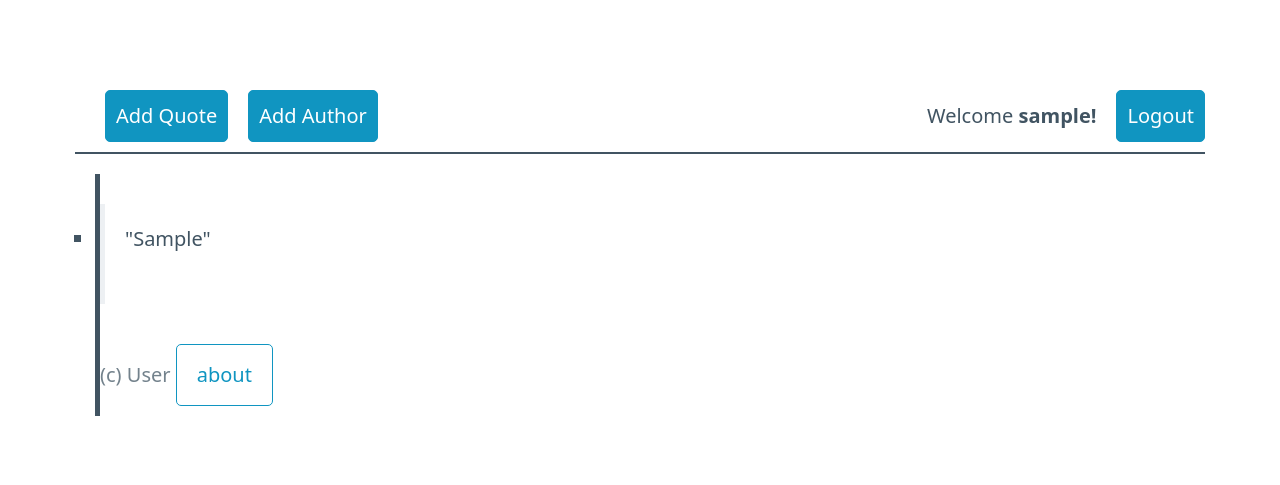
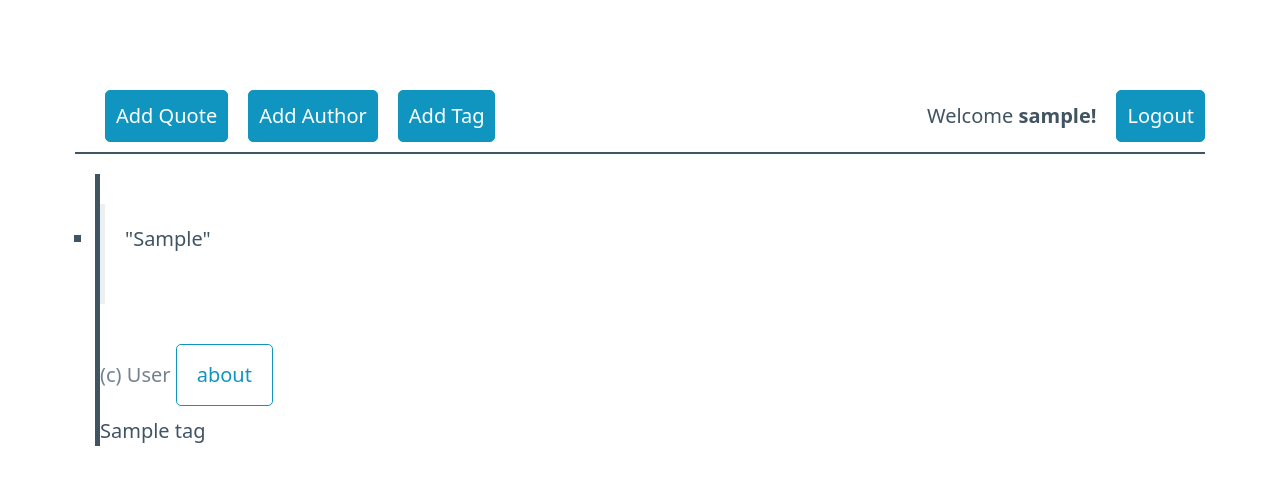
Before and after one commit to C-Hurtmann/GOIT_WEB_hw10-13, a Django app: page / in a window 1280 px wide. Shown: the top 485 px of the page. Run offline with Django 4.2, Linux system fonts and the light colour scheme; a user stored in the database is signed in; tables that the repository leaves empty hold one stand-in row (values such as "Sample post").

Commit message:
fix tags view

```diff
--- a/quotes/quotesapp/forms.py
+++ b/quotes/quotesapp/forms.py
@@ -24,9 +24,8 @@ class AuthorForm(forms.ModelForm):
 class QuoteForm(forms.ModelForm):
     quote = forms.Textarea()
     author = forms.ModelChoiceField(queryset=Author.objects.all())
-    tags = forms.ModelMultipleChoiceField(queryset=Tag.objects.all())
 
     class Meta:
         model = Quote
-        fields = ['quote', 'author', 'tags']
+        fields = ['quote', 'author']
         exclude = ['tags']
--- a/quotes/quotesapp/models.py
+++ b/quotes/quotesapp/models.py
@@ -4,6 +4,12 @@ from django.contrib.auth.models import User
 # Create your models here.
 class Tag(models.Model):
     name = models.CharField(max_length=25, null=False, unique=True)
+    user = models.ForeignKey(User, on_delete=models.CASCADE, default=1)
+
+    class Meta:
+        constraints = [
+            models.UniqueConstraint(fields=['user', 'name'], name='tag of username')
+            ]
 
     def __str__(self):
         return f'{self.name}'
--- a/quotes/quotesapp/templates/quotesapp/index.html
+++ b/quotes/quotesapp/templates/quotesapp/index.html
@@ -4,6 +4,18 @@
     <meta charset="UTF-8"/>
     <title>Quotes catalogue</title>
     <link rel="stylesheet" href="https://unpkg.com/@picocss/pico@latest/css/pico.min.css"/>
+    <style>
+        .horizontal-list {
+            display: inline;
+            list-style-type: none;
+            padding: 0;
+        }
+
+        .horizontal-list li {
+            display:inline;
+            margin-right: 10px;
+        }
+    </style>
 </head>
 <body>
 <main class="container">
@@ -13,6 +25,7 @@
         <ul>
             <li><a href="{% url 'quotesapp:quote' %}" role="button">Add Quote</a></li>
             <li><a href="{% url 'quotesapp:author' %}" role="button">Add Author</a></li>
+            <li><a href="{% url 'quotesapp:tag' %}" role="button">Add Tag</a></li>
         </ul>
         <ul>
             <li>Welcome <b>{{ user.username }}!</b></li>
@@ -36,6 +49,19 @@
                 <figcaption> (c) {{quote.author}}
                     <a href="{% url 'quotesapp:author_detail' quote.author_id %}" role="button" class="outline"> about </a>
                 </figcaption>
+                <div>
+                {% for tag in quote.tags.all %}
+                {% if quote.tags.all %}
+                    <ul class="horizontal-list">
+                        <li>
+                            <span>
+                                {{ tag }}
+                            </span>
+                        </li>
+                    </ul>
+                {% endif %}
+                {% endfor %}
+                </div>
             </figure>
         </li>
     </ul>
--- a/quotes/quotesapp/templates/quotesapp/quote.html
+++ b/quotes/quotesapp/templates/quotesapp/quote.html
@@ -18,13 +18,14 @@
         </label>
         <span>{{ form.errors.author }}</span>
     </div>
+    <!--new tags template
     <div style="padding: 10px">
         <label> Select tags:
             {{ form.tags }}
         </label>
         <span>{{ form.errors.tags }}</span>
     </div>
-    <!--tags
+    -->
     <div style="padding: 10px">
         <label> Select tags:
             <select name="tags" multiple="multiple" required>
@@ -34,9 +35,8 @@
             </select>
         </label>
     </div>
--->
     <div class="grid">
-        <button type="submit">Submit</button>
+        <button type="submit" name="submit">Submit</button>
         <button type="reset" class="secondary">Reset</button>
     </div>
 </form>
--- a/quotes/quotesapp/templates/quotesapp/quote_detail.html
+++ b/quotes/quotesapp/templates/quotesapp/quote_detail.html
@@ -1,10 +1,12 @@
 {% extends "quotesapp/base.html" %}
+
 {% load extract_tags %}
 
 {% block content %}
 
 <h1>{{quote.quote}}</h1>
 <p>Author: <b>{{quote.author}}</b></p>
+
 <p>Tags: <small>
     {{ quote.tags|tags }}
 </small></p>
--- a/quotes/quotesapp/views.py
+++ b/quotes/quotesapp/views.py
@@ -9,6 +9,7 @@ def main(request):
     authors = Author.objects.all()
     return render(request, 'quotesapp/index.html', {'quotes': quotes, 'authors': authors})
 
+@login_required
 def tag(request):
     if request.method == 'POST':
         form = TagForm(request.POST)
@@ -41,9 +42,9 @@ def quote(request):
             new_quote = form.save(commit=False)
             new_quote.user = request.user
             new_quote.save()
-           # choise_tags = Tag.objects.filter(name__in=request.POST.getlist('tags'))
-           # for tag in choise_tags.iterator():
-           #     new_quote.tags.add(tag)
+            choice_tags = Tag.objects.filter(name__in=request.POST.getlist('tags'))
+            for tag in choice_tags.iterator():
+                new_quote.tags.add(tag)
 
             return redirect(to='quotesapp:main')
         else:
```
Also changed, not shown: quotes/quotesapp/migrations/0003_tag_user_tag_tag_of_username.py (added).
